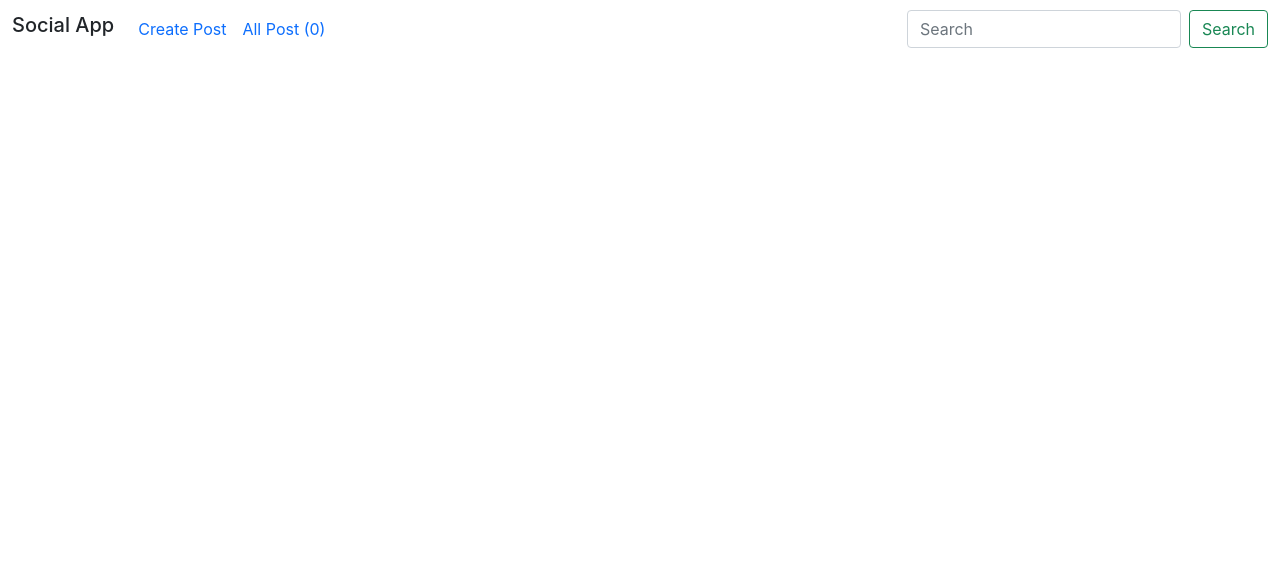
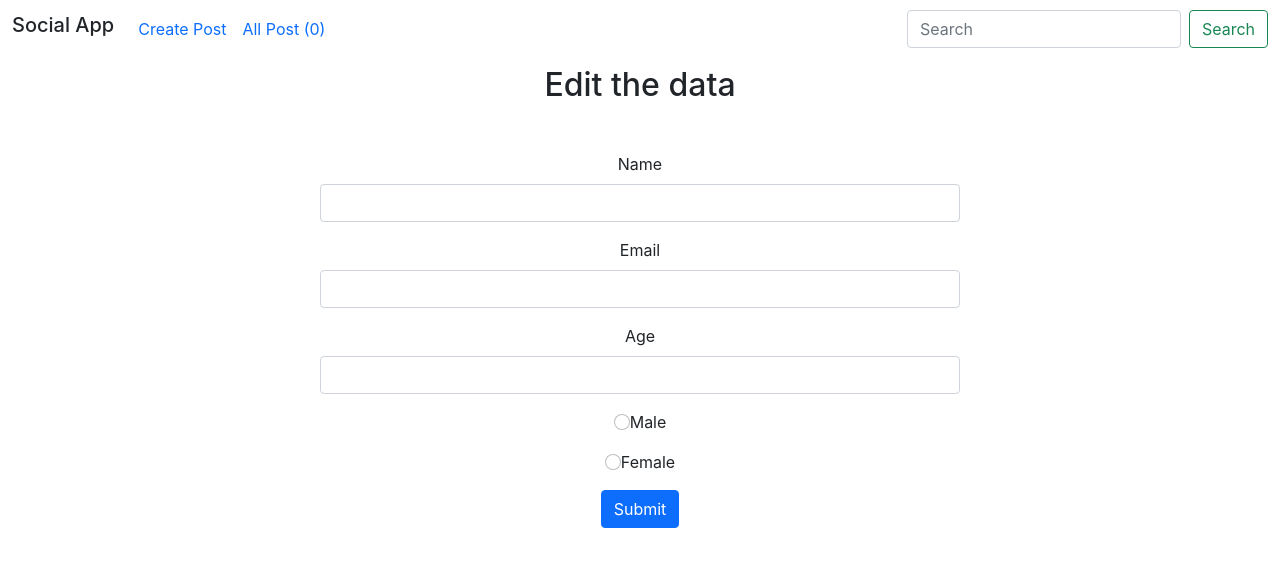
Before and after one commit to Niketdeshmukh/react-redux, a React (Create React App) app: page /edit/1 in a window 1280 px wide. Shown: the top 566 px of the page. Built offline with nearby package versions, Linux system fonts and the light colour scheme.

Commit message:
added edit functionality

```diff
--- a/src/App.js
+++ b/src/App.js
@@ -3,6 +3,7 @@
 import Navbar from "./components/Navbar";
 import Reader from "./components/Reader";
 import { BrowserRouter, Route, Routes } from "react-router-dom";
+import Update from "./components/Update";
 
 function App() {
   return (
@@ -12,6 +13,7 @@
         <Routes>
           <Route exact path="/" element={<Create />} />
           <Route path="/read" element={<Reader />} />
+          <Route path="/edit/:id" element={<Update />} />
         </Routes>
       </BrowserRouter>
     </div>
--- a/src/components/Reader.jsx
+++ b/src/components/Reader.jsx
@@ -41,7 +41,7 @@
                 >
                   View
                 </button>
-                <Link to="#" className="card-link">
+                <Link to={`/edit/${ele.id}`} className="card-link">
                   Edit
                 </Link>
                 <Link onClick={()=>dispatch(deleteUser(ele.id))} className="card-link">
--- /dev/null
+++ b/src/components/Update.jsx
@@ -0,0 +1,99 @@
+import React, { useEffect, useState } from "react";
+import { useDispatch, useSelector } from "react-redux";
+import { useNavigate, useParams } from "react-router-dom";
+import { updateUser } from "../features/userDetailsSlice";
+
+const Update = () => {
+  const { id } = useParams();
+  const dispatch = useDispatch();
+  const navigate = useNavigate();
+
+  const [updateData, setUpdateData] = useState();
+
+  const { users, loading } = useSelector((state) => state.app);
+
+  useEffect(() => {
+    if (id) {
+      const singleUser = users.filter((ele) => ele.id === id);
+      setUpdateData(singleUser[0]);
+    }
+  }, []);
+
+  const newData = (e) => {
+    setUpdateData({ ...updateData, [e.target.name]: e.target.value });
+  };
+
+  console.log("updated data", updateData);
+
+  const handleUpdate = (e) => {
+    e.preventDefault();
+    dispatch(updateUser(updateData));
+    navigate("/read");
+  };
+
+  return (
+    <div>
+      <h2 className="my-2">Edit the data</h2>
+      <form className="w-50 mx-auto my-5" onSubmit={handleUpdate}>
+        <div class="mb-3">
+          <label class="form-label">Name</label>
+          <input
+            type="text"
+            name="name"
+            class="form-control"
+            value={updateData && updateData.name}
+            onChange={newData}
+          />
+        </div>
+        <div class="mb-3">
+          <label class="form-label">Email</label>
+          <input
+            type="email"
+            name="email"
+            class="form-control"
+            value={updateData && updateData.email}
+            onChange={newData}
+          />
+        </div>
+        <div class="mb-3">
+          <label class="form-label">Age</label>
+          <input
+            type="text"
+            name="age"
+            class="form-control"
+            value={updateData && updateData.age}
+            onChange={newData}
+          />
+        </div>
+        <div class="mb-3">
+          <input
+            class="form-check-input"
+            name="gender"
+            value="Male"
+            type="radio"
+            checked={updateData && updateData.gender === "Male"}
+            onChange={newData}
+          />
+          <label class="form-check-label">Male</label>
+        </div>
+        <div class="mb-3">
+          <input
+            class="form-check-input"
+            name="gender"
+            value="Female"
+            type="radio"
+            checked={updateData && updateData.gender === "Female"}
+            onChange={newData}
+          />
+          <label class="form-check-label">Female</label>
+        </div>
+
+        <button type="submit" class="btn btn-primary">
+          Submit
+        </button>
+      </form>
+    </div>
+  );
+};
+
+export default Update;
--- a/src/features/userDetailsSlice.js
+++ b/src/features/userDetailsSlice.js
@@ -61,30 +61,30 @@
   }
 );
 
-//update action
-// export const updateUser = createAsyncThunk(
-//   "updateUser",
-//   async (data, { rejectWithValue }) => {
-//     console.log("updated data", data);
-//     const response = await fetch(
-//       `https://64b2d5ad38e74e386d559f63.mockapi.io/crud/${data.id}`,
-//       {
-//         method: "PUT",
-//         headers: {
-//           "Content-Type": "application/json",
-//         },
-//         body: JSON.stringify(data),
-//       }
-//     );
+// update action
+export const updateUser = createAsyncThunk(
+  "updateUser",
+  async (data, { rejectWithValue }) => {
+    console.log("updated data", data);
+    const response = await fetch(
+      `https://64b2d5ad38e74e386d559f63.mockapi.io/crud/${data.id}`,
+      {
+        method: "PUT",
+        headers: {
+          "Content-Type": "application/json",
+        },
+        body: JSON.stringify(data),
+      }
+    );
 
-//     try {
-//       const result = await response.json();
-//       return result;
-//     } catch (error) {
-//       return rejectWithValue(error);
-//     }
-//   }
-// );
+    try {
+      const result = await response.json();
+      return result;
+    } catch (error) {
+      return rejectWithValue(error);
+    }
+  }
+);
 
 export const userDetail = createSlice({
   name: "userDetail",
@@ -140,20 +140,19 @@
       state.loading = false;
       state.error = action.payload;
     },
-
-    // [updateUser.pending]: (state) => {
-    //   state.loading = true;
-    // },
-    // [updateUser.fulfilled]: (state, action) => {
-    //   state.loading = false;
-    //   state.users = state.users.map((ele) =>
-    //     ele.id === action.payload.id ? action.payload : ele
-    //   );
-    // },
-    // [updateUser.rejected]: (state, action) => {
-    //   state.loading = false;
-    //   state.error = action.payload.message;
-    // },
+    [updateUser.pending]: (state) => {
+      state.loading = true;
+    },
+    [updateUser.fulfilled]: (state, action) => {
+      state.loading = false;
+      state.users = state.users.map((ele) =>
+        ele.id === action.payload.id ? action.payload : ele
+      );
+    },
+    [updateUser.rejected]: (state, action) => {
+      state.loading = false;
+      state.error = action.payload.message;
+    },
   },
 });
 
```
